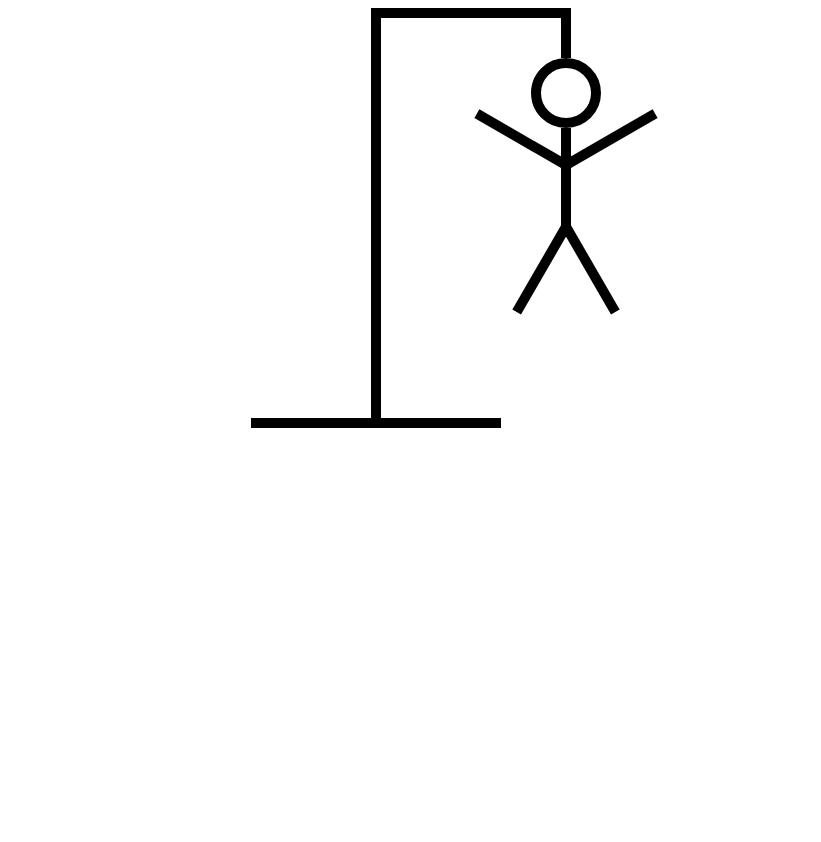
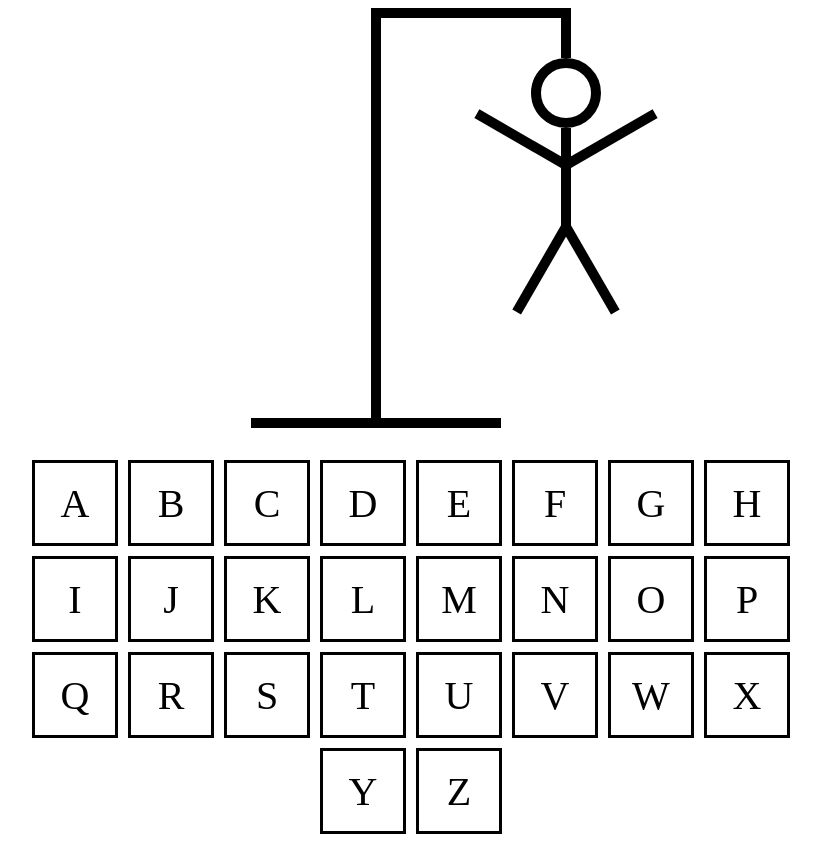
Before and after one commit to RomanLatipov/Hangman-with-TypeScript-React, a React (Vite) app: page / in a window 1280 px wide. Shown: the whole page, without its empty margins (229-1050 px from the left). Before the commit the page ends 800 px from the top, so only its background shows below. Built offline with nearby package versions, Linux system fonts and the light colour scheme.

Commit message:
create keyboard

```diff
--- a/src/App.css
+++ b/src/App.css
@@ -88,3 +88,20 @@
     rotate: -60deg;
     transform-origin: right bottom;
 }
+.keyboard {
+    display: flex;
+    flex-direction: row;
+    flex-wrap: wrap;
+    justify-content: center;
+    gap: 10px;
+}
+.tile {
+    width: 80px;
+    height: 80px;
+    border: 3px solid black;
+    font-size: 40px;
+    display: flex;
+    justify-content: center;
+    align-items: center;
+    text-transform: uppercase;
+}
--- a/src/App.tsx
+++ b/src/App.tsx
@@ -2,6 +2,7 @@ import './App.css'
 import { useState } from 'react'
 import words from "./list.json"
 import HangmanDrawing from './HangmanDrawing';
+import Letters from './Letters';
 
 function App() {
   const [word, setWord] = useState(words[Math.floor(Math.random() * words.length)]);
@@ -10,7 +11,7 @@ function App() {
   return (<>
     <div className='mainDisplay'>
       <HangmanDrawing />
-
+      <Letters />
     </div>
 
   </>)
--- /dev/null
+++ b/src/Letters.tsx
@@ -0,0 +1,5 @@
+export default function Letters() {
+    const letters = ["a", "b", "c", "d", "e", "f", "g", "h", "i", "j", "k", "l", "m", "n", "o", "p", "q", "r", "s", "t", "u", "v", "w", "x", "y", "z"];
+
+    return <div className="keyboard">{letters.map(letter => {return <div className="tile">{letter}</div>})}</div>
+}
```
